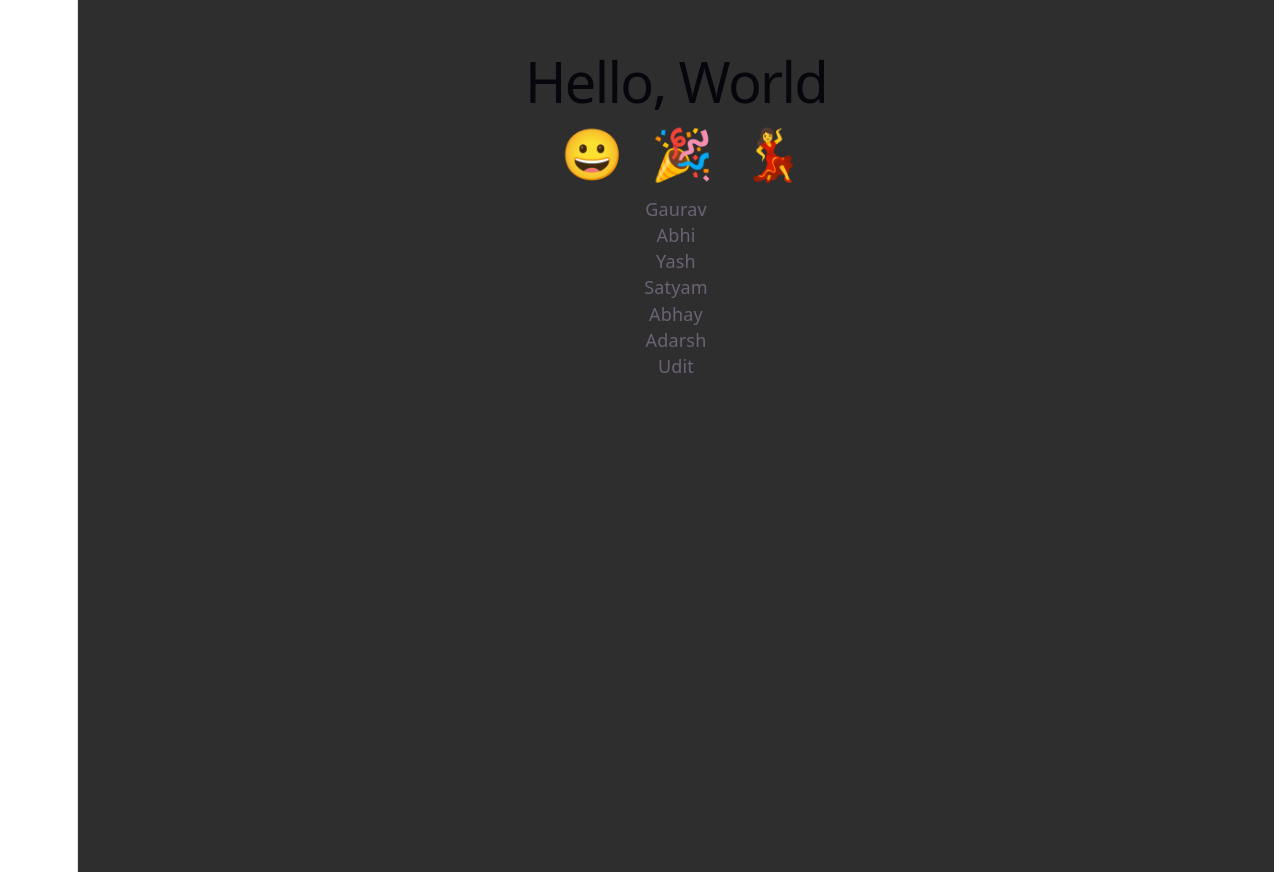
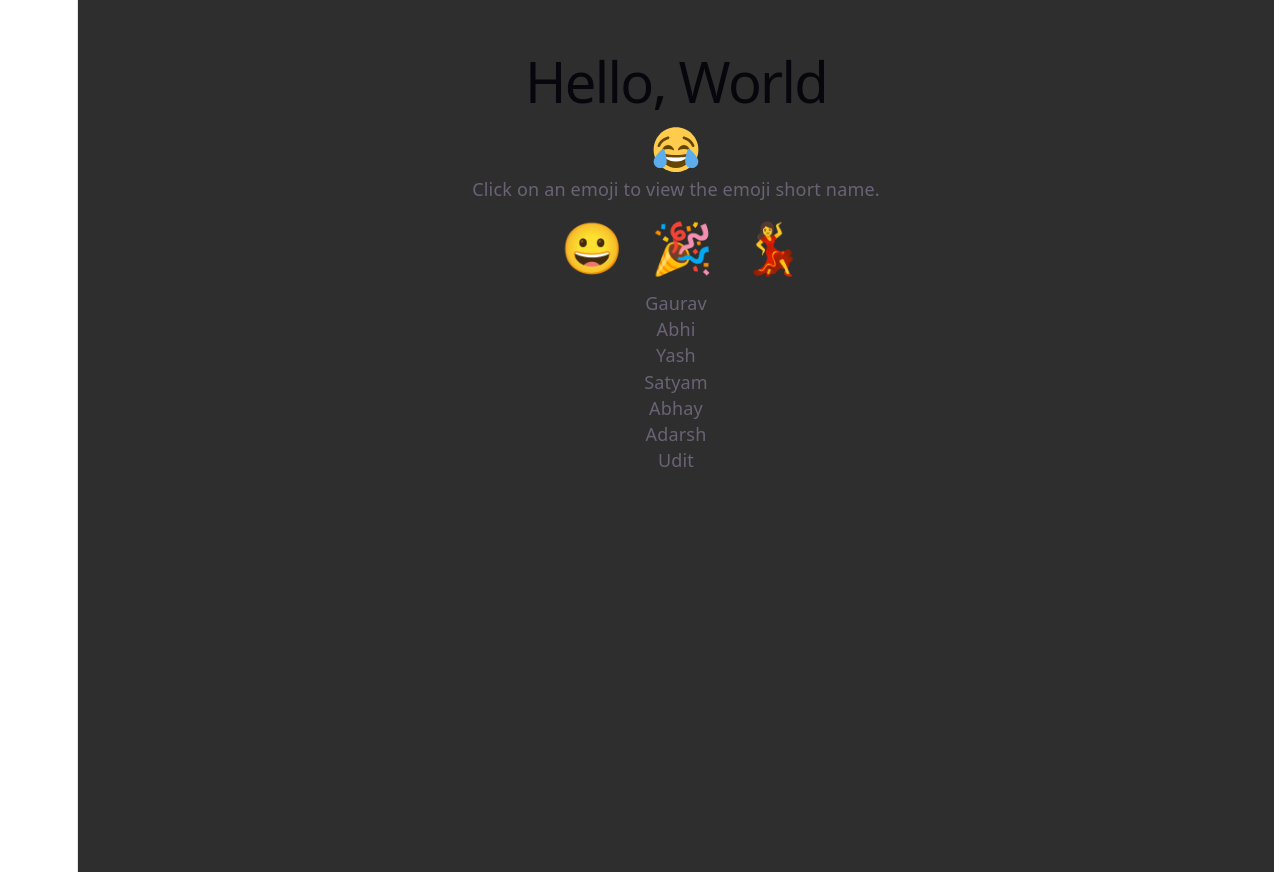
Before and after one commit to Destop3501/React_Learn_2, a React (Vite) app in the folder frontend/react_learn/: page / in a window 1280 px wide. Built offline with nearby package versions, Linux system fonts and the light colour scheme.

Commit message:
feat: add Instruction and Animation components, mock data, and emoji assets

```diff
--- a/frontend/react_learn/src/App.jsx
+++ b/frontend/react_learn/src/App.jsx
@@ -4,6 +4,7 @@ import reactLogo from './assets/react.svg'
 import viteLogo from './assets/vite.svg'
 import './App.css'
 import Map from './compnent/Map.jsx'
+import Instruction from './compnent/Instruction.jsx'
 
 const dispalyEmojiName = (event) => alert(event.target.id)
 
@@ -29,6 +30,7 @@ function App() {
     <div className="container">
       <h1>Hello, World</h1>
       {displayAction && <p>I am Writing JSX</p>}
+      <Instruction />
       <ul>
         {/* <li>
           <button onClick={(event) => alert(event.target.id)}>
--- /dev/null
+++ b/frontend/react_learn/src/compnent/Instruction.css
@@ -0,0 +1,10 @@
+.instruction {
+    display: flex;
+    flex-direction: column;
+    align-items: center;
+}
+
+.instruction img {
+    width: 50px;
+    height: 50px;
+}
--- /dev/null
+++ b/frontend/react_learn/src/compnent/Instruction.jsx
@@ -0,0 +1,16 @@
+import React, { Component } from "react";
+import emoji from '../assets/emoji.svg';
+import './Instruction.css';
+
+class Instruction extends Component {
+    render() {
+        return (
+            <div className="instruction">
+                <img src={emoji} alt="emoji" />
+                < p > Click on an emoji to view the emoji short name.</p >
+            </div>
+        )
+    }
+}
+
+export default Instruction
```
Also changed, not shown: frontend/react_learn/src/compnent/Animation.jsx (added, +9 -0 lines), frontend/react_learn/src/data/data.js (added, +27 -0 lines), frontend/react_learn/src/assets/emoji.svg (added).
